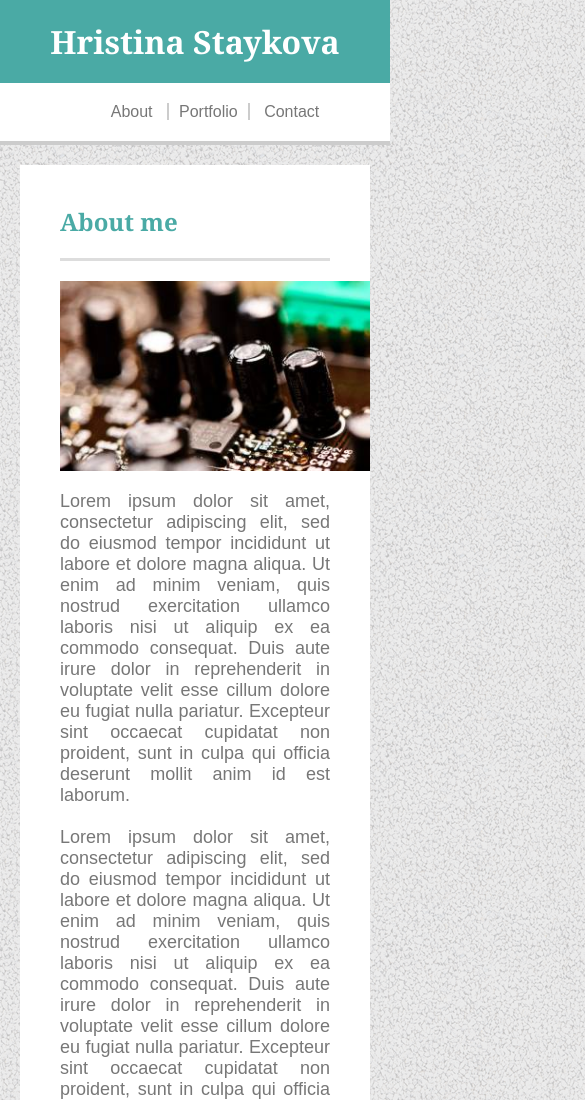
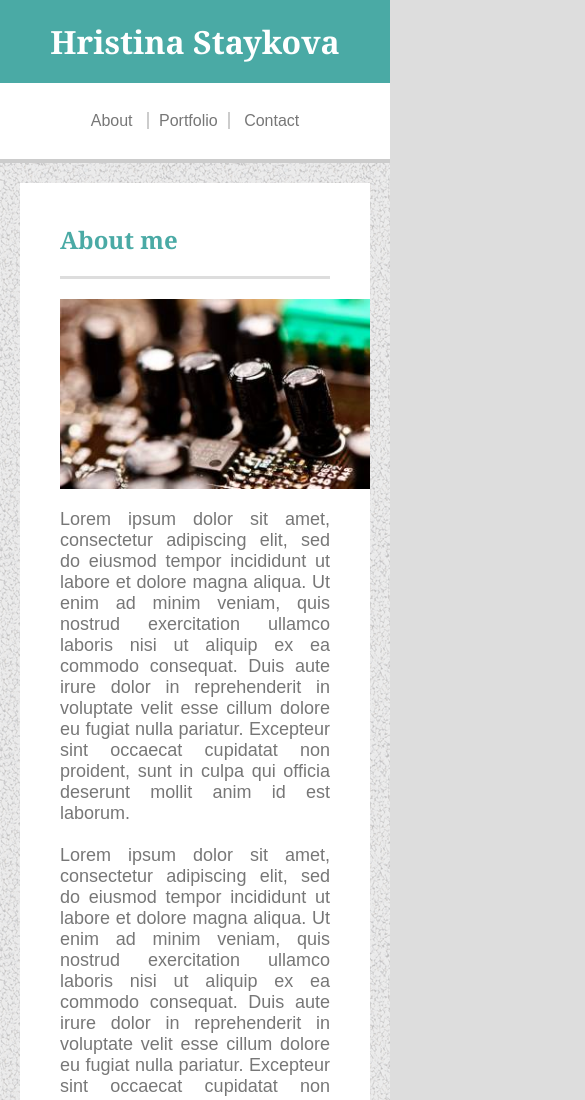
Before and after one commit to hristina-staykova/Responsive-Portfolio, a plain HTML site: page index.html in a window 390 px wide. Shown: the top 1100 px of the page, 585 px wide, since content can reach past the window. Drawn offline with Linux system fonts and the light colour scheme.

Commit message:
adjusted body width, removed extra padding in navbar & div

```diff
--- a/assets/css/style.css
+++ b/assets/css/style.css
@@ -143,13 +143,16 @@ footer {
 
 @media screen and (max-width: 640px) {
 
+    body {
+        width: 640px;
+    }
+
     h1.label {
         width: 100vw;
         clear: both;
     }
 
     nav {
-        padding: 20px;
         clear: both;
         width: 100vw;
     }
@@ -158,6 +161,7 @@ footer {
         clear: both;
         margin: auto;
         text-align: center;
+        width: 100vw;
     }
 
     section {
```
Also changed, not shown: portfolio.html (+2 -2 lines).
